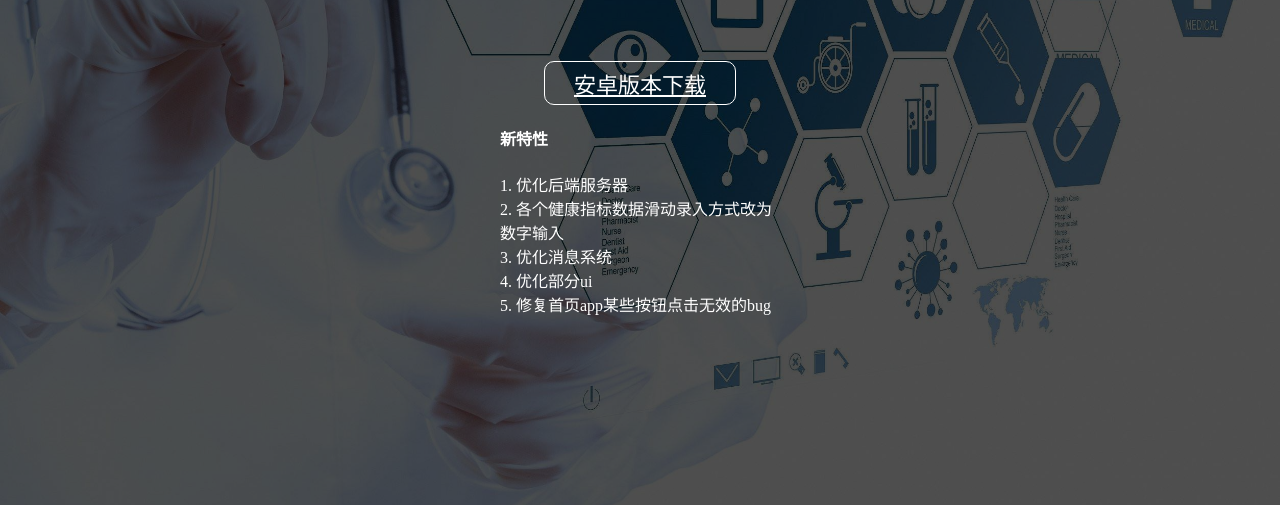
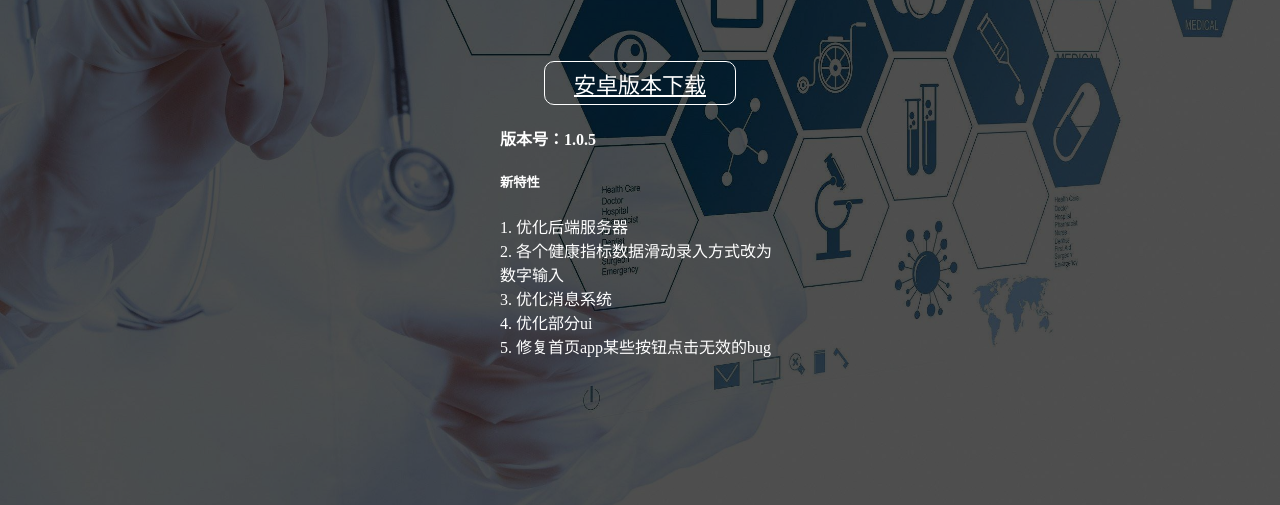
Before and after one commit to aricjean/health-dld, a plain HTML site: page index.html in a window 1280 px wide. Shown: the part 295-800 px from the top of the page. Drawn offline with Linux system fonts and the light colour scheme.

Commit message:
add version number 1.0.5

```diff
--- a/index.html
+++ b/index.html
@@ -17,7 +17,8 @@
                 <a href="./app.1.0.5.apk" style="color: #fff; font-size: 22px;">安卓版本下载</a>
             </div>
             <div style="width: 280px; height: 82px; color: #fff;">
-                <h4>新特性</h4>
+                <h4>版本号：1.0.5</h4>
+                <h5>新特性</h4>
                 <span>1. 优化后端服务器</span><br>
                 <span>2. 各个健康指标数据滑动录入方式改为数字输入</span><br>
                 <span>3. 优化消息系统</span><br>
```
